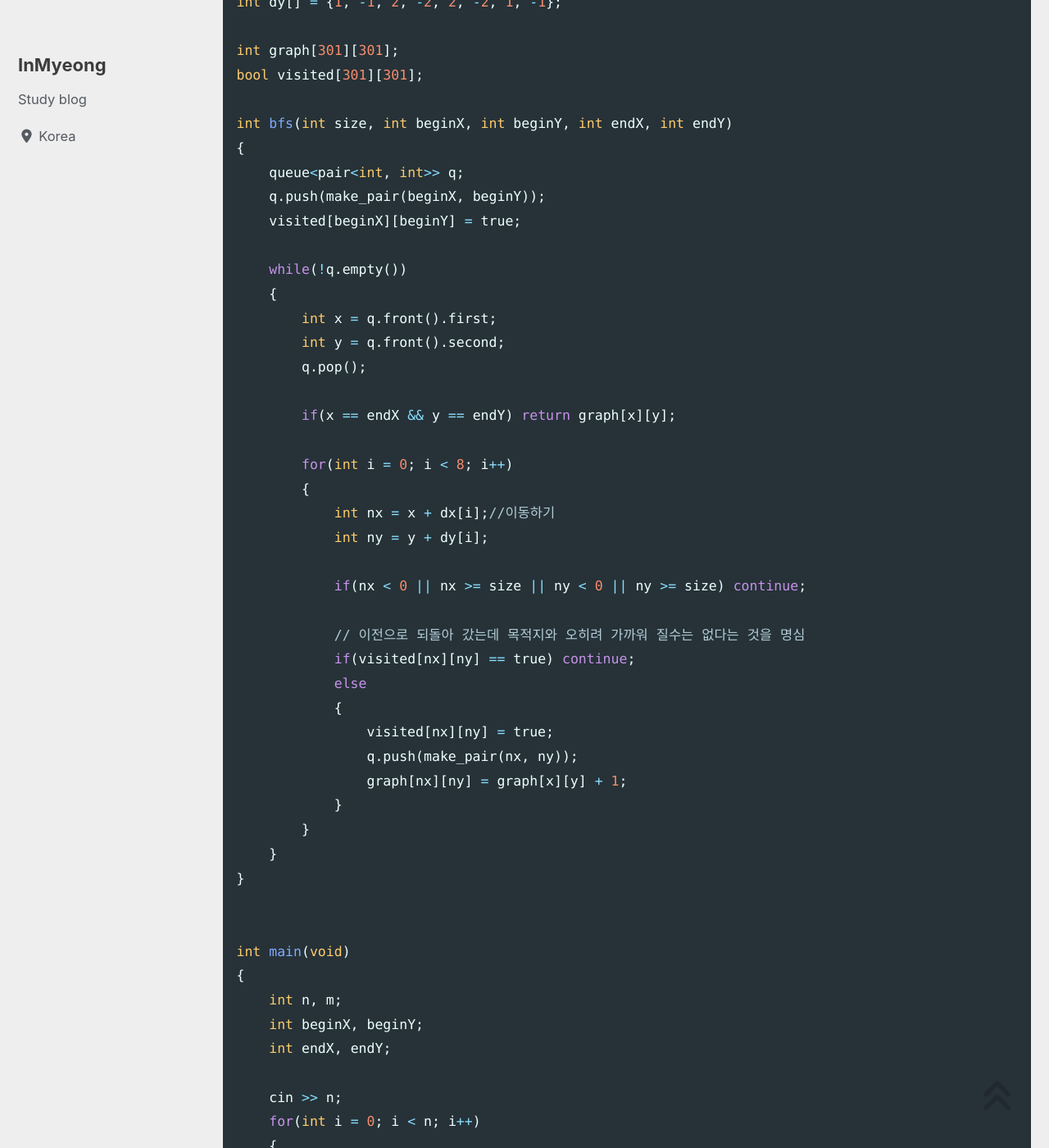
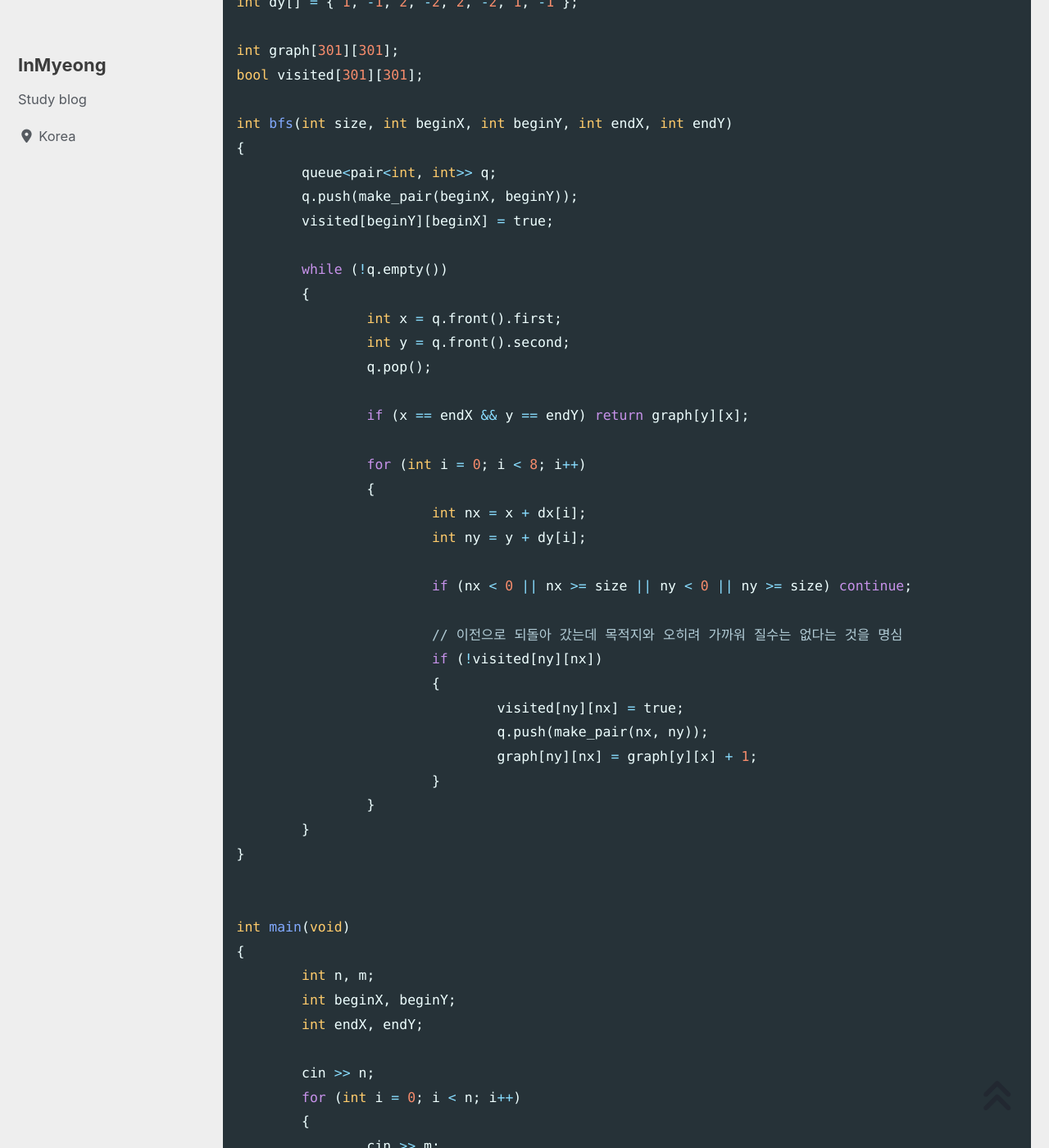
Before and after one commit to devMyeong/devMyeong.github.io, a Jekyll site: the page built from _posts/codingTest/2022-09-25-백준.md, in a window 1280 px wide and 1400 px high, scrolled down 64014 px. Shown: the whole window at 82% size. Built offline with Jekyll 4.4.1, drawn with Linux system fonts in a browser that asks for light colours; cached includes are drawn as plain includes; nearby versions of some CDN libraries; some web fonts are replaced; comment, search, counter and statistics services are not loaded.

Commit message:
Chore : 나이트의 이동 수정

````diff
--- a/_posts/codingTest/2022-09-25-백준.md
+++ b/_posts/codingTest/2022-09-25-백준.md
@@ -1987,61 +1987,60 @@ int main()
 #include <bits/stdc++.h>
 using namespace std;
 
-int dx[] = {-2, -2, -1, -1, 1, 1, 2, 2};
-int dy[] = {1, -1, 2, -2, 2, -2, 1, -1};
+int dx[] = { -2, -2, -1, -1, 1, 1, 2, 2 };
+int dy[] = { 1, -1, 2, -2, 2, -2, 1, -1 };
 
 int graph[301][301];
 bool visited[301][301];
 
 int bfs(int size, int beginX, int beginY, int endX, int endY)
 {
-    queue<pair<int, int>> q;
-    q.push(make_pair(beginX, beginY));
-    visited[beginX][beginY] = true;
-
-    while(!q.empty())
-    {
-        int x = q.front().first;
-        int y = q.front().second;
-        q.pop();
-
-        if(x == endX && y == endY) return graph[x][y];
-
-        for(int i = 0; i < 8; i++)
-        {
-            int nx = x + dx[i];//이동하기
-            int ny = y + dy[i];
-
-            if(nx < 0 || nx >= size || ny < 0 || ny >= size) continue;
-
-            // 이전으로 되돌아 갔는데 목적지와 오히려 가까워 질수는 없다는 것을 명심
-            if(visited[nx][ny] == true) continue;
-            else
-            {
-                visited[nx][ny] = true;
-                q.push(make_pair(nx, ny));
-                graph[nx][ny] = graph[x][y] + 1;
-            }
-        }
-    }
+	queue<pair<int, int>> q;
+	q.push(make_pair(beginX, beginY));
+	visited[beginY][beginX] = true;
+
+	while (!q.empty())
+	{
+		int x = q.front().first;
+		int y = q.front().second;
+		q.pop();
+
+		if (x == endX && y == endY) return graph[y][x];
+
+		for (int i = 0; i < 8; i++)
+		{
+			int nx = x + dx[i];
+			int ny = y + dy[i];
+
+			if (nx < 0 || nx >= size || ny < 0 || ny >= size) continue;
+
+			// 이전으로 되돌아 갔는데 목적지와 오히려 가까워 질수는 없다는 것을 명심
+			if (!visited[ny][nx])
+			{
+				visited[ny][nx] = true;
+				q.push(make_pair(nx, ny));
+				graph[ny][nx] = graph[y][x] + 1;
+			}
+		}
+	}
 }
 
 
 int main(void)
 {
-    int n, m;
-    int beginX, beginY;
-    int endX, endY;
-
-    cin >> n;
-    for(int i = 0; i < n; i++)
-    {
-        cin >> m;
-        memset(visited, 0, sizeof(visited));
-        memset(graph, 0, sizeof(graph));
-        cin >> beginX >> beginY >> endX >> endY;
-        cout << bfs(m, beginX, beginY, endX, endY) << endl;
-    }
+	int n, m;
+	int beginX, beginY;
+	int endX, endY;
+
+	cin >> n;
+	for (int i = 0; i < n; i++)
+	{
+		cin >> m;
+		memset(visited, 0, sizeof(visited));
+		memset(graph, 0, sizeof(graph));
+		cin >> beginX >> beginY >> endX >> endY;
+		cout << bfs(m, beginX, beginY, endX, endY) << endl;
+	}
 }
 ```
 
````
